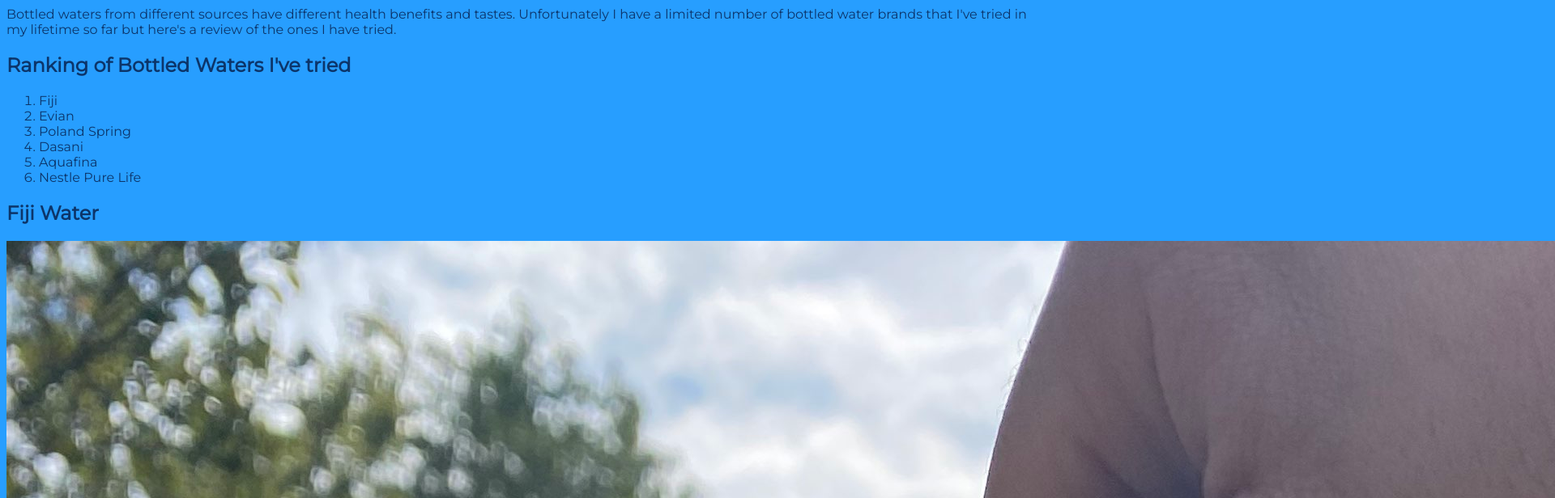
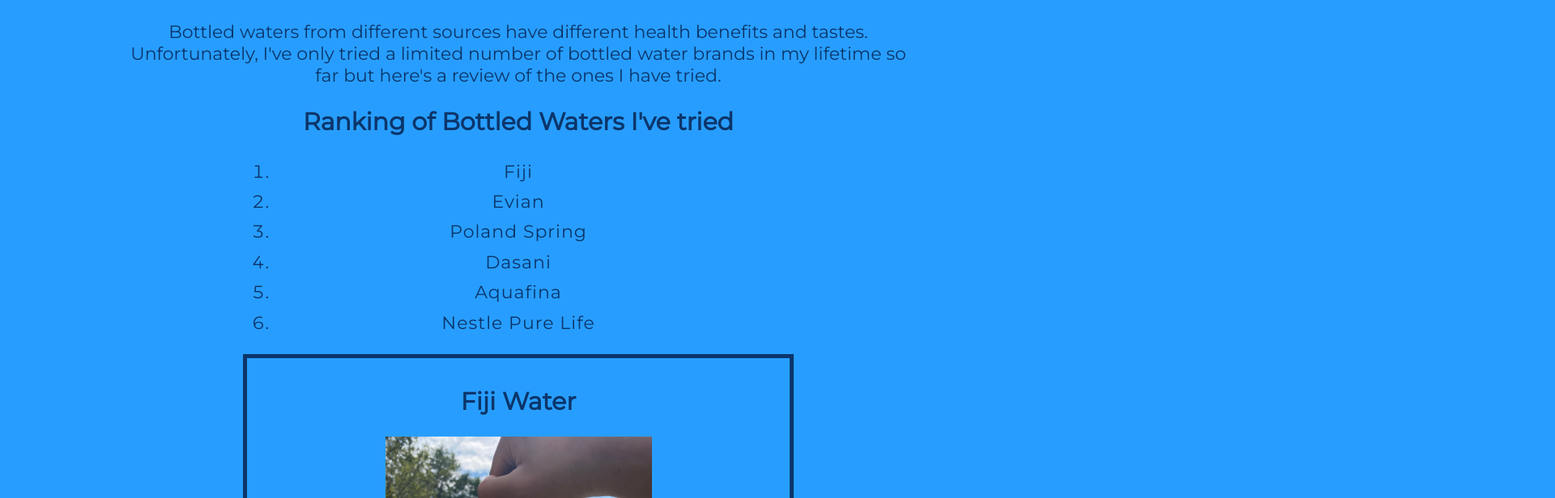
Before and after one commit to staten-island-tech/css-blogpost-project-Verviam, a plain HTML site: page index.html in a window 1280 px wide. Shown: the part 60-676 px from the top of the page at 81% size, 1920 px wide, since content can reach past the window. Drawn offline with Linux system fonts and the light colour scheme.

Commit message:
added fake affiliate links and more css

```diff
--- a/index.html
+++ b/index.html
@@ -14,11 +14,12 @@
 
 <body>
     <h1 class="header"> Top 3 bottled waters ranked by Evan </h1>
-    <p>Bottled waters from different sources have different health benefits and tastes. Unfortunately I have a limited
-        number of bottled water brands that I've tried in my lifetime so far but here's a review of the ones I have
+    <p id="intro-text">Bottled waters from different sources have different health benefits and tastes. Unfortunately,
+        I've only tried a limited
+        number of bottled water brands in my lifetime so far but here's a review of the ones I have
         tried. </p>
 
-    <h2>Ranking of Bottled Waters I've tried</h2>
+    <h2 id="ranking-header">Ranking of Bottled Waters I've tried</h2>
     <ol class="list">
         <li>Fiji</li>
         <li>Evian</li>
@@ -33,18 +34,22 @@
         <img src="fijiWater.jpg" alt="Image of Fiji Water">
         <p>Here's my favorite bottled water brand. It costed me $3 but as a self-proclaimed water connoisseur, I think
             it was worth it. </p>
-        <p>affiliate link to buy fiji water so i get money (doesn't work)</p>
+        <a href="https://a.co/d/1d3YTxM">Here's a link to buy some Fiji water</a>
 
     </div>
 
     <div class="blog-box">
         <h2>Evian Water</h2>
         <p>The taste is very thick because of the high amounts of calcium in it</p>
+
+        <a href="https://a.co/d/ikl7pgO">Here's a link to buy some Evian water</a>
     </div>
 
     <div class="blog-box">
         <h2>Poland Spring</h2>
         <p>The classic option of water that literally everyone drinks from. Based go to option.</p>
+
+        <a href="https://a.co/d/8LxKOoG">Here's a link to buy some Poland Spring water</a>
 
     </div>
 
--- a/style.css
+++ b/style.css
@@ -2,13 +2,45 @@ body {
     background-color: #279EFF;
     color: #0C356A;
     font-family: 'Montserrat', sans-serif;
+    font-size: 20px;
+    text-align: center;
+    margin: 10px 50px 20px;
+
 }
 
 .header {
     font-weight: bold;
+}
+
+#intro-text {
+    font-size: 22px;
+    padding: 0 100px 0 100px;
 
 }
 
+.ranking-header {
+    font-size: 30px;
+}
+
+.list {
+    margin: 0 auto; /* 0 is top and bottom, auto is left and right */
+    width: 600px;
+    padding-left: 0;
+    line-height: 1.7;
+    font-size: 22px;
+    letter-spacing: 1px;
+}
+
+img {
+    display: block;
+    margin: 0 auto;
+    width: 70%;
+    height: auto;
+}
 .blog-box {
-    text-shadow: #D5FFD0; /*edit*/
+    margin: 20px 250px 10px;
+    align-items: center;
+    padding: 10px 100px 20px;
+    border: 5px solid #0C356A;
+
 }
```
